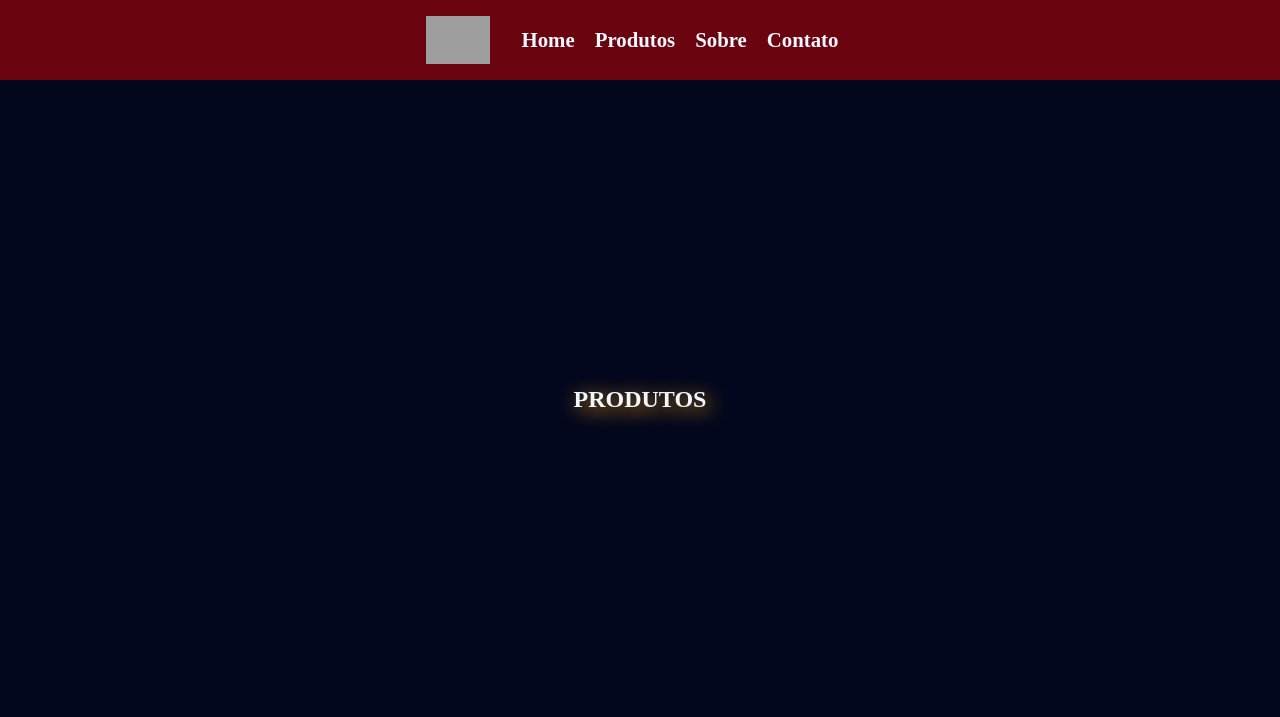
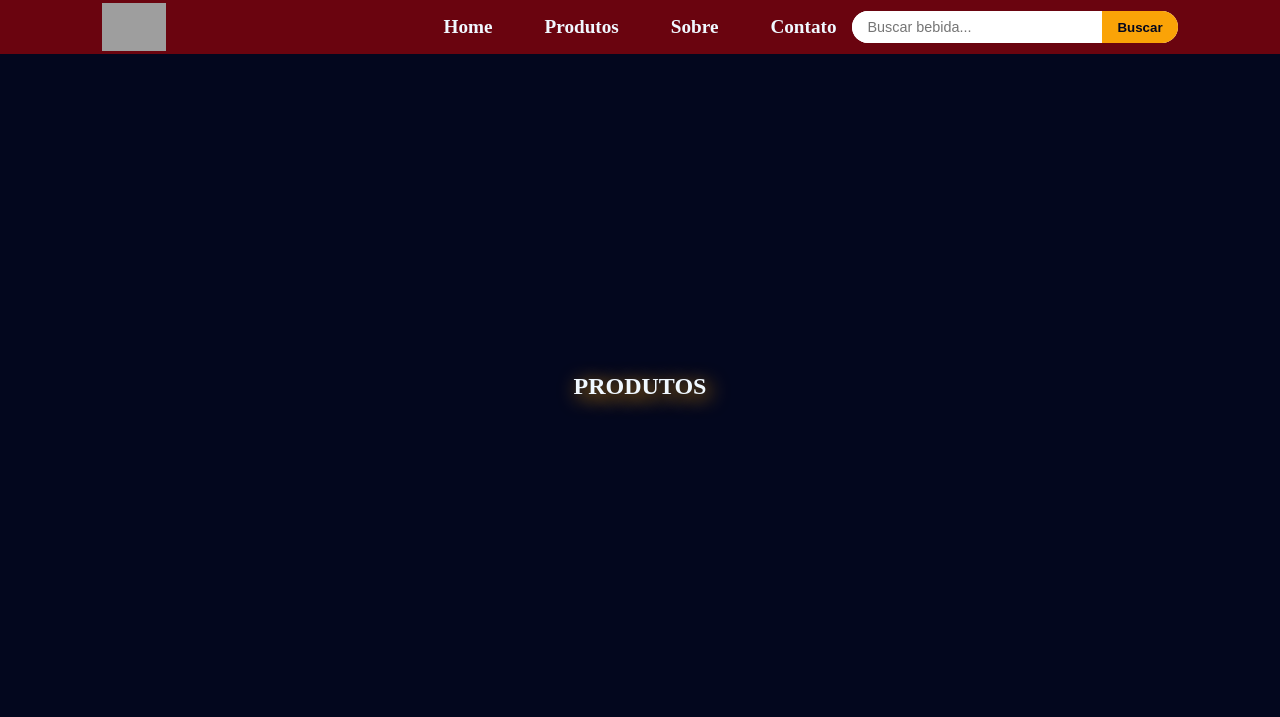
Before and after one commit to DevYuriVieira/django-fullstack-ecommerce, a Django app: page / in a window 1280 px wide. Shown: the top 717 px of the page. Run offline with Django 5.2, Linux system fonts and the light colour scheme; data that the repository does not hold is empty; grey boxes are pictures that could not be loaded.

Commit message:
style: refactor header layout, center nav links and add search form

```diff
--- a/core/static/style.css
+++ b/core/static/style.css
@@ -3,37 +3,75 @@ html, body {
     padding: 0;
 }
 
+body {
+    display: flex;
+    flex-direction: column;
+    min-height: 100vh;
+}
+
 header {
     display: flex;
     justify-content: center;
-    flex-direction: row;
     background-color: #6a040f;
     align-items: center;
-    gap: 2rem;
-    padding: 1rem;
+    padding: 1rem 0;
+    position: relative;
 }
 
 #logo {
     width: 64px;
+    position: absolute;
+    left: 8%;
+}
+
+nav {
+    display: flex;
+    align-items: center;
 }
 
 nav a {
     color: aliceblue;
-    margin-right: 1rem;
     text-decoration: none;
     transition: 0.2s;
-    font-size: 1.3rem;
+    font-size: 1.2rem;
     font-weight: 600;
+    margin: 0 1.5rem;
 }
 
 nav a:hover {
     color: #faa307;
 }
 
-body {
+.search-form {
     display: flex;
-    flex-direction: column;
-    min-height: 100vh;
+    background-color: white;
+    border-radius: 20px;
+    overflow: hidden;
+    position: absolute;
+    right: 8%;
+}
+
+.search-input {
+    border: none;
+    padding: 8px 15px;
+    width: 220px;
+    font-size: 0.9rem;
+    outline: none;
+    color: #333;
+}
+
+.btn-search {
+    background-color: #faa307;
+    color: #03071e;
+    border: none;
+    padding: 8px 15px;
+    font-weight: bold;
+    cursor: pointer;
+    transition: 0.3s;
+}
+
+.btn-search:hover {
+    background-color: #e5940e;
 }
 
 main {
--- a/core/templates/base.html
+++ b/core/templates/base.html
@@ -1,5 +1,4 @@
 {% load static %}
-
 <!DOCTYPE html>
 <html lang="pt-br">
 <head>
@@ -9,23 +8,29 @@
     <link rel="stylesheet" href="{% static 'style.css' %}">
 </head>
 <body>
-    <header>
-            <img src="{% static 'images/logo.png' %}" alt="" id="logo">
-        <nav>
-            <a href="">Home</a>
-            <a href="">Produtos</a>
-            <a href="">Sobre</a>
-            <a href="">Contato</a>
+    <header class="main-header">
+        <img src="{% static 'images/logo.png' %}" alt="Logo Casa da Birita" id="logo">
+        <nav class="main-nav">
+            <div class="nav-links">
+                <a href="{% url 'home' %}">Home</a>
+                <a href="">Produtos</a>
+                <a href="">Sobre</a>
+                <a href="">Contato</a>
+            </div>
+            <form method="GET" action="{% url 'home' %}" class="search-form">
+                <input type="text" name="q" placeholder="Buscar bebida..." class="search-input" value="{{ termo_buscado|default_if_none:'' }}">
+                <button type="submit" class="btn-search">Buscar</button>
+            </form>
         </nav>
     </header>
+
     <main>
         {% block conteudo_principal %}
-
         {% endblock conteudo_principal %}
     </main>
+
     <footer>
-        <p>&copy;2026 - Casa da Birita - Todos os Direitos Reservados</p>
+        <p>&copy; 2026 - Casa da Birita - Todos os Direitos Reservados</p>
     </footer>
-
 </body>
 </html>
```
